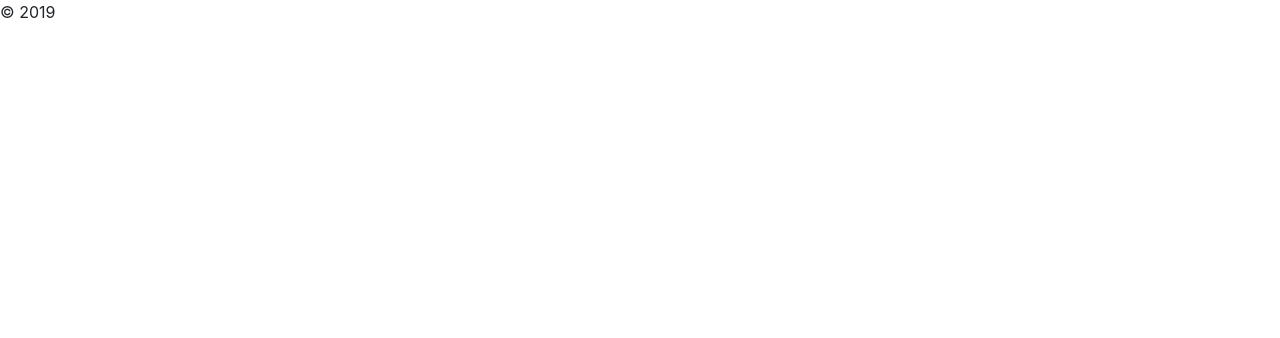
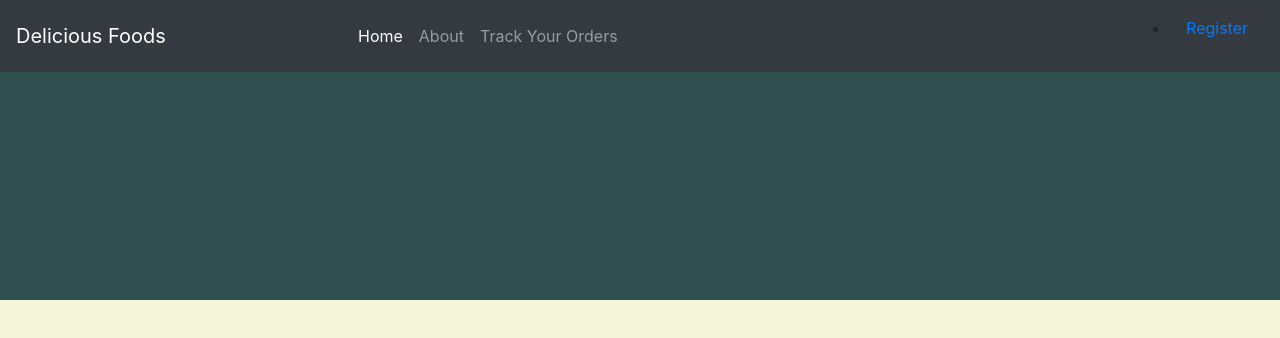
Before and after one commit to samicey/Online-Food-Ordering-Service, a plain HTML site: page index.html in a window 1280 px wide. Drawn offline with Linux system fonts and the light colour scheme.

Commit message:
Added the Naigation menu and the styled the footer

```diff
--- a/css/main.css
+++ b/css/main.css
@@ -0,0 +1,12 @@
+body{
+    background-color: beige;
+    }
+
+
+
+    footer{
+        background-color: darkslategrey;
+        height: 250px;
+        width: 100%;
+        margin-top: 50px;
+    }
--- a/index.html
+++ b/index.html
@@ -22,9 +22,31 @@
         </head>
 <body>
     <header>
+            <nav class="navbar navbar-expand-lg navbar-light navbar-dark bg-dark fixed-top ">
+                    <a class="navbar-brand" href="#">Delicious Foods</a>
+                    <button class="navbar-toggler" type="button" data-toggle="collapse" data-target="#navbarSupportedContent" aria-controls="navbarSupportedContent" aria-expanded="false" aria-label="Toggle navigation">
+                        <span class="navbar-toggler-icon"></span>
+                    </button>
+             <div class="collapse navbar-collapse justify-content-center " bid="navbarSupportedContent">
+            <ul class="navbar-nav ">
+                <li class="nav-item"><a href="index.html" class="nav-link active">Home</a></li>
+                <li class="nav-item"><a href="#" class="nav-link">About</a></li>
+                <li class="nav-item"><a href="" class="nav-link">Track Your Orders</a></li>
+            </div>
+                <div class="collapse navbar-collapse justify-content-end" bid="navbarSupportedContent">
+                        <ul>
+                            <li class="nav-item"><a href="signup.html" class="nav-link">Register</a></li>
+                        </ul>
 
+            </div>
+        </nav>
     </header>
-    <main></main>
+    <main>
+        <section class="homeImage">
+
+        </section>
+
+    </main>
     <footer><p>&copy; 2019</p></footer>
     <script src="./libraries/jquery/jquery.min.js"></script>
 <script src="./libraries/bootstrap/js/bootstrap.min.js"></script>
```
